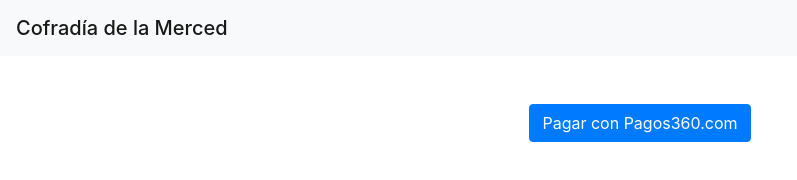
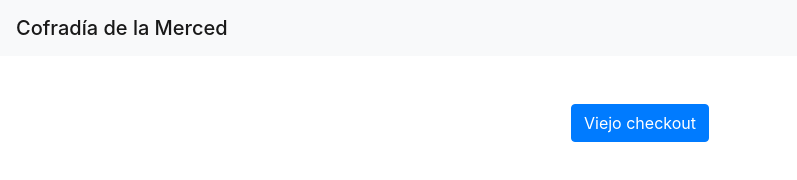
Before and after one commit to pagos360/checkout-render, a plain HTML site: page index.html in a window 1280 px wide. Shown: the whole page, without its empty margins (0-797 px from the left). Drawn offline with nearby package versions, Linux system fonts and the light colour scheme.

Commit message:
master Svn

```diff
--- a/index.html
+++ b/index.html
@@ -21,9 +21,10 @@
     <div class="container">
         <div class="row">
             <div class="col-md-12 text-center">
-                <a href="https://qa.checkout.pagos360.com/payment-request/f02846fe-6f4d-11e8-87e5-0e5ec901c278" id="pagos360-pay-button"
+                <a href="https://checkout.pagos360.com/modal/payment-request/<<PAYMENT_REQUEST_UUIID>>"
+                    id="pagos360-pay-button"
                     class="btn btn-primary">
-                    Pagar con Pagos360.com
+                    Viejo checkout
                 </a>
             </div>
         </div>
```
Also changed, not shown: 1 other file.
